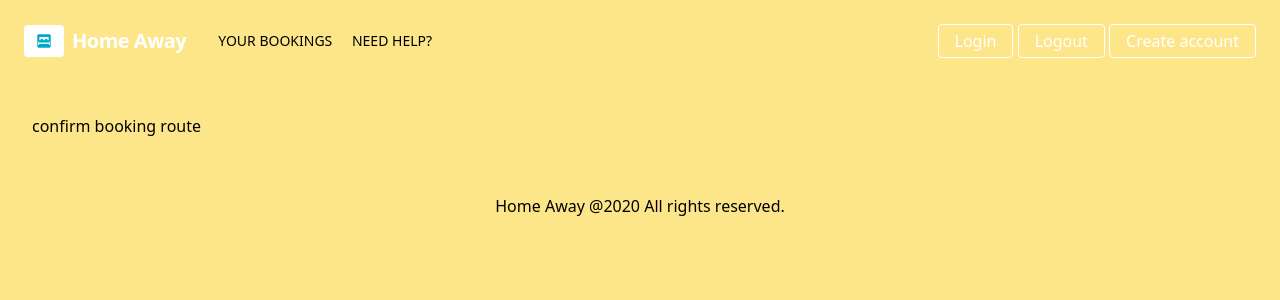
After one commit to tokich6/vacation_app, a Flask app: page /booking in a window 1280 px wide. The commit adds this page. Shown: the top 300 px of the page. Run offline with Flask 2, Linux system fonts and the light colour scheme.

Commit message:
added confirm booking and your bookings routes

```diff
--- a/app.py
+++ b/app.py
@@ -59,7 +59,6 @@ class Profile(db.Model):
 def index():
     return render_template('index.html')
 
-
 @app.route("/hotels", methods=['GET', 'POST'])
 def list_hotels():
     if request.method == 'GET':
@@ -95,7 +94,6 @@ def list_hotels():
             hotels = output['hotels']
             # print(hotels[0])
             return render_template('hotels.html', header=header, totalCount=totalCount, hotels=hotels)
-
 
 @app.route("/hotels/details", methods=['GET', 'POST'])
 def show_hotel_details():
@@ -135,7 +133,11 @@ def show_hotel_details():
 
 @app.route("/booking", methods=['GET', 'POST'])
 def confirm_booking():
-    return render_template('booking.html')
+    return render_template('confirm_booking.html')
+
+@app.route("/account", methods=['GET', 'POST'])
+def your_bookings():
+    return render_template('your_bookings.html')
 
 @app.route("/register", methods=['GET', 'POST'])
 def register_user():
@@ -188,7 +190,6 @@ def register_user():
     else:
         return render_template("register.html")
 
-
 @app.route("/login", methods=['GET', 'POST'])
 def login():
     # Forget any user_id
--- /dev/null
+++ b/templates/confirm_booking.html
@@ -0,0 +1,10 @@
+{% extends "layout.html" %} {% block title %} Let's book your next getaway!
+{%endblock %} {% block main %}
+
+<section class="max-w-screen-xl mx-auto px-4 sm:px-6 lg:px-8">
+
+    <h1>confirm booking route</h1>
+
+</section>
+
+{% endblock %}
--- a/templates/layout.html
+++ b/templates/layout.html
@@ -24,7 +24,7 @@
         </div>
         <div class="nav lg:flex lg:items-center lg:w-auto lg:block flex-grow w-full">
           <div class="text-sm lg:flex-grow  uppercase">
-            <a href="#responsive-header" class="block mt-4 lg:inline-block lg:mt-0 text-teal-200 hover:text-white mr-4">
+            <a href="/account" class="block mt-4 lg:inline-block lg:mt-0 text-teal-200 hover:text-white mr-4">
               Your bookings
             </a>
             <!-- <a href="#responsive-header" class="block mt-4 lg:inline-block lg:mt-0 text-teal-200 hover:text-white mr-4">
```
Also changed, not shown: templates/your_bookings.html (added, +10 -0 lines).
